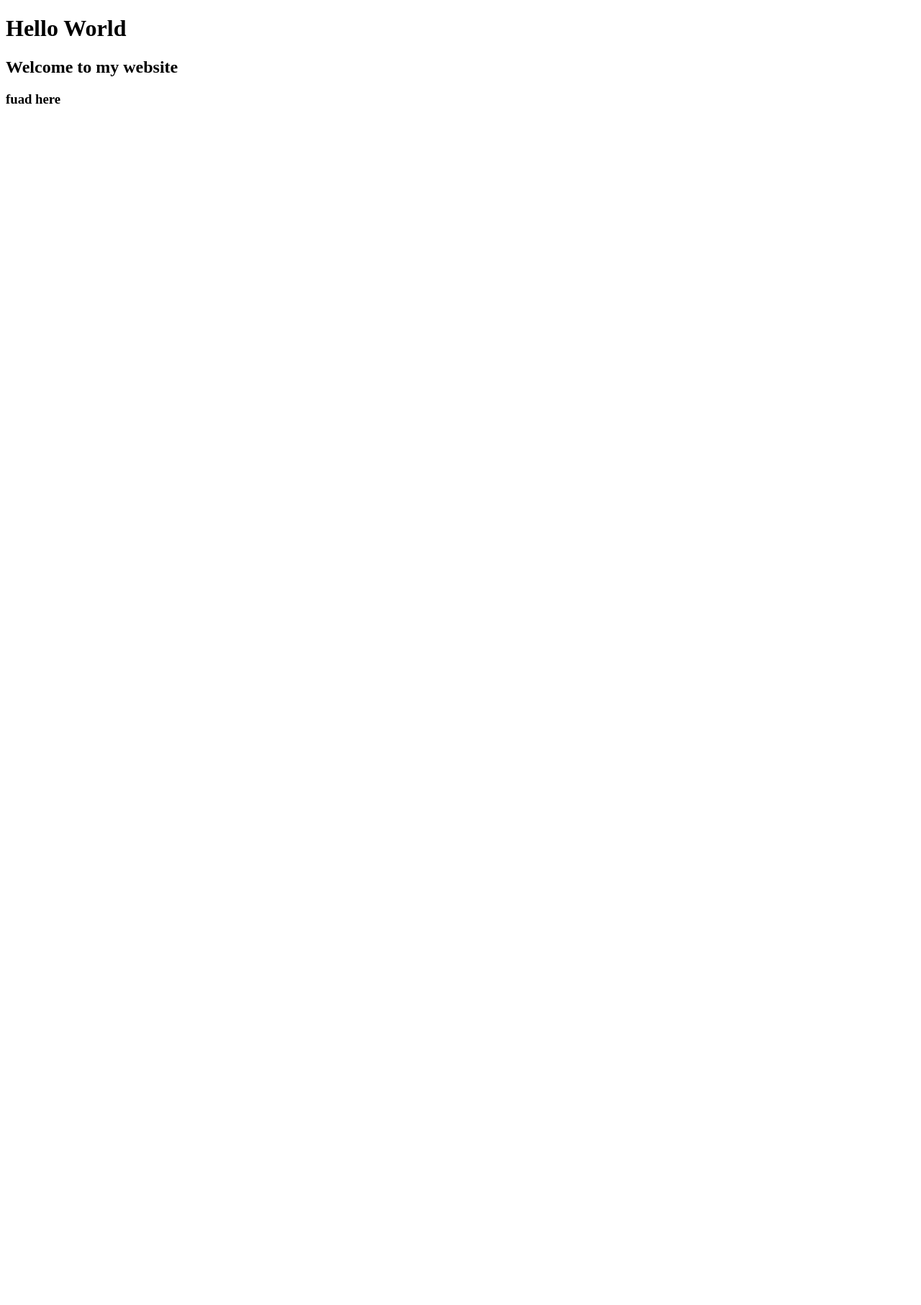
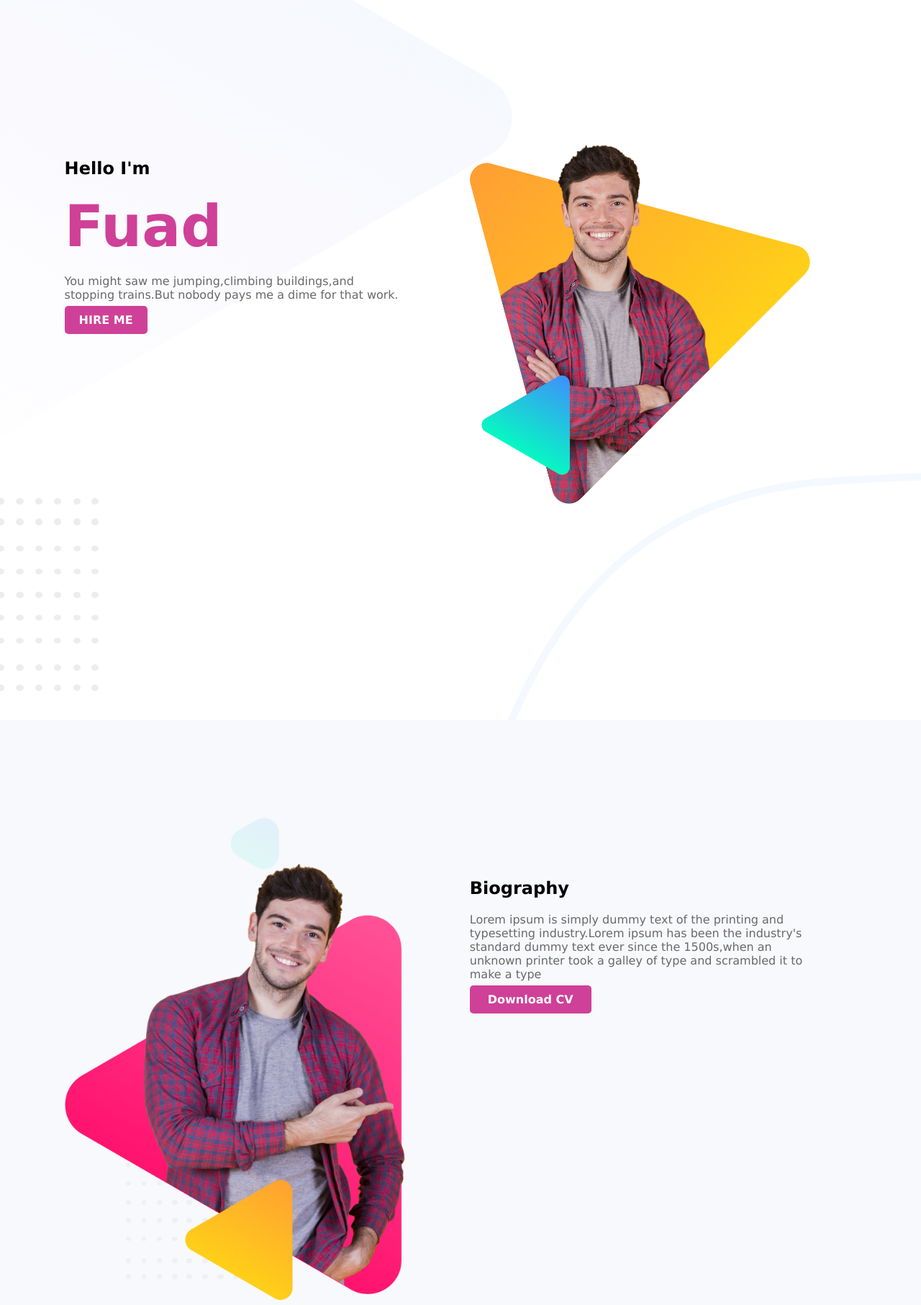
Before and after one commit to FuaDweber/personal-website, a plain HTML site: page index.html in a window 1280 px wide. Shown: the top 1813 px of the page at 72% size. Before the commit the page ends 800 px from the top, so only its background shows below. Drawn offline with Linux system fonts and the light colour scheme.

Commit message:
finished my personal website work

```diff
--- a/index.html
+++ b/index.html
@@ -3,11 +3,68 @@
 <head>
     <meta charset="UTF-8">
     <meta name="viewport" content="width=device-width, initial-scale=1.0">
-    <title>Document</title>
+    <title>Fuad's Personal website</title>
+    <link rel="stylesheet" href="style.css">
 </head>
 <body>
-    <h1>Hello World</h1>
-    <h2>Welcome to my website</h2>
-    <h3>fuad here</h3>
+    <section class="top-banner">
+        <div class="half-width">
+    <h2> Hello I'm</h2>
+    <h1><span class="name-color">Fuad</span></h1>
+    <p>You might saw me jumping,climbing buildings,and stopping trains.But nobody pays me a dime for that work.</p>
+    <a class="link-button" href="https://www.facebook.com/profile.php?id=100069633249957">HIRE ME</a>
+       </div>
+
+       <div class="half-width">
+        <img src="peter.png" alt="">
+       </div>
+
+</section>
+<section class="bio-area">
+   <div class="half-width">
+       <img src="peter2.png" alt="">
+
+
+
+   </div>
+   <div class="half-width">
+    <h1>Biography</h1>
+    <p>Lorem ipsum is simply dummy text of the printing and typesetting industry.Lorem ipsum has been the industry's standard dummy text ever since the 1500s,when an unknown printer took a galley of type and scrambled it to make a type</p>
+    <a class="cv-button" href="https://www.facebook.com/profile.php?id=100069633249957">Download CV</a>
+
+   </div>
+</section>
+<section class="Latest-work" >
+    <div class="latest-work">
+        <h1>My Latest Work</h1>
+
+    </div>
+    <div class="latest-work">
+        <img src="work-1.png" alt="">
+        <img src="work-2.jpg" alt="">
+        <img src="work-3.jpg" alt="">
+
+
+    </div>
+
+</section>
+<section>
+     <div class="center-text">
+        <h1>What Client are say</h1>
+        <h3>Bruce Moccy</h3>
+        <h4>Founder & CEO Alies</h4>
+        <p>"Lorem ipsum is simply dummy text of the printim and typesetting industry. Lorem ipsum"</p>
+
+     </div>
+
+
+
+
+
+</section>
+
+
+
+
 </body>
 </html>
--- /dev/null
+++ b/style.css
@@ -0,0 +1,78 @@
+.name-color{
+    color: rgb(207, 64, 152);
+    font-size: 80px;
+
+}
+.half-width{
+    margin-top: 200px;
+
+
+}
+
+
+.link-button{
+     color: white;
+     background-color: rgb(207, 64, 152);
+    font-weight: 700;
+    text-decoration: none;
+    padding: 10px 20px;
+    border-radius: 5px;
+
+}
+body{
+    margin: 0%;
+    font-family: 'Lucida Sans', 'Lucida Sans Regular', 'Lucida Grande', 'Lucida Sans Unicode', Geneva, Verdana, sans-serif;
+}
+.half-width{
+    width: 37%;
+    float: left;
+    margin-left: 5%;
+    padding-left: 2%;
+}
+.half-width img{
+    width: 100%;
+
+
+}
+.top-banner{
+    background-image: url("top-banner.png");
+    background-repeat: no-repeat;
+
+}
+section{
+    height: 500px;
+    padding-bottom: 500px;
+}
+.bio-area{
+    background-image: url("bio-bannner.png");
+}
+.latest-work{
+    margin-top: 100px;
+    text-align: center;
+
+}
+.latest-work img{
+    width: 25%;
+    margin: 20px 10px;
+}
+.Latest-work{
+    background-image: url("latest-work-bg.png");
+    background-repeat: no-repeat;
+    background-position: 5%;
+}
+.cv-button{
+    color: white;
+     background-color: rgb(207, 64, 152);
+    font-weight: 700;
+    text-decoration: none;
+    padding: 10px 25px;
+    border-radius: 5px;
+}
+.center-text{
+    text-align: center;
+    margin: 0%;
+    background-image: url("footer-bg.png");
+}
+p{
+    color: dimgray;
+}
```
Also changed, not shown: bio-bannner.png (added), footer-bg.png (added), latest-work-bg.png (added), peter.png (added), peter2.png (added), top-banner.png (added), work-1.png (added), work-2.jpg (added), work-3.jpg (added).
